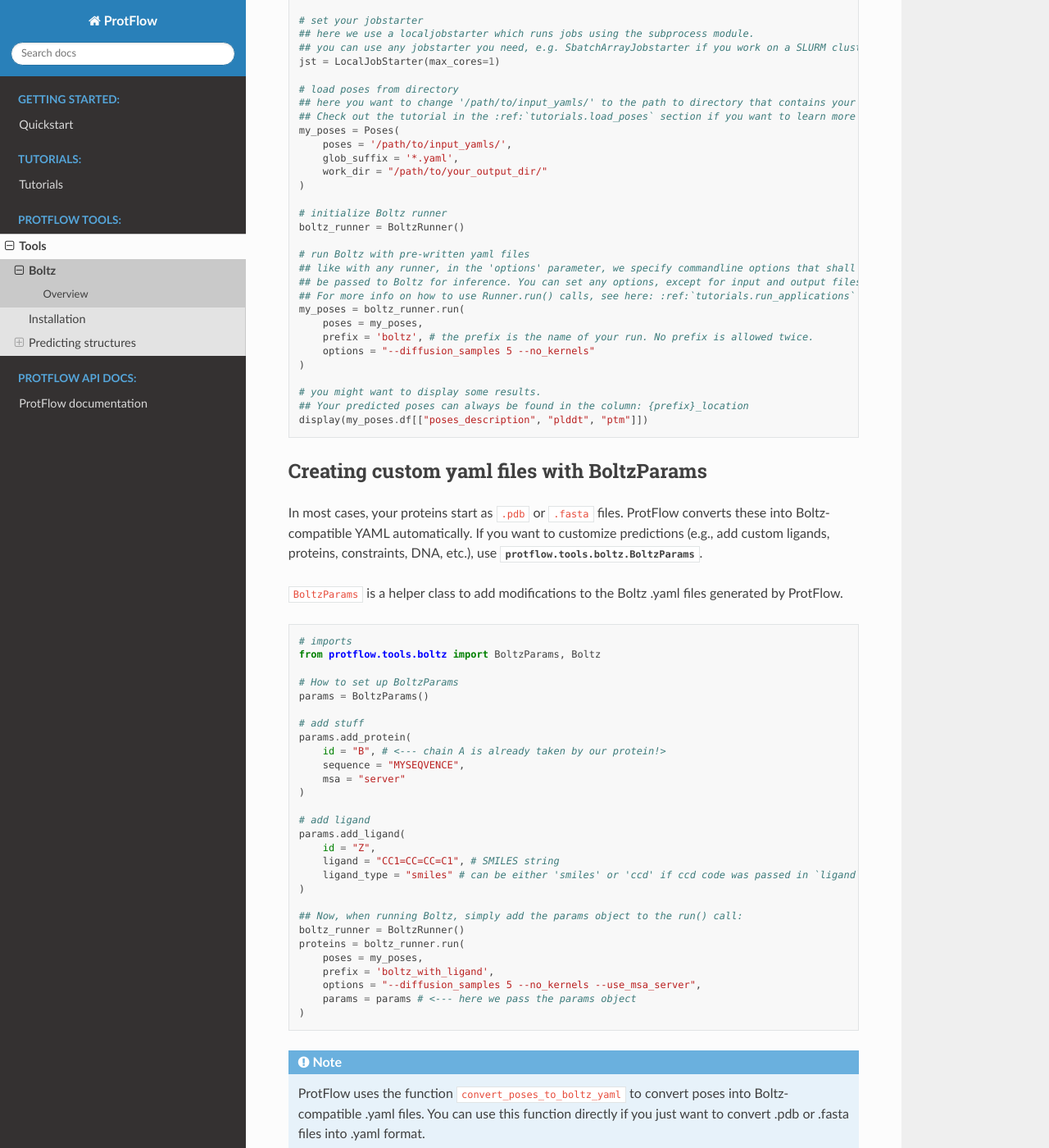
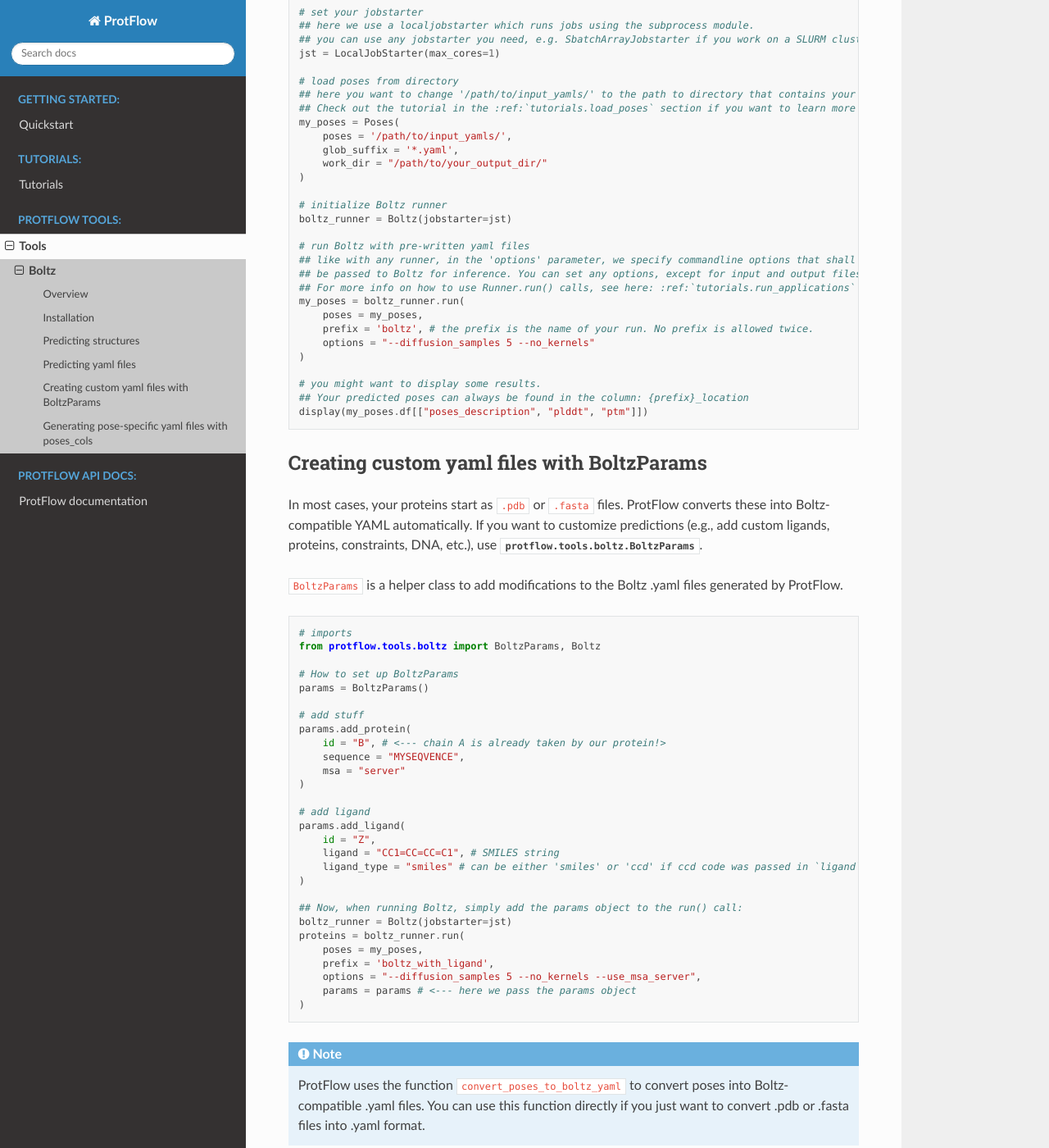
Before and after one commit to mabr3112/ProtFlow, a Sphinx documentation site: the page built from docs/source/tools/boltz.rst, in a window 1280 px wide and 1400 px high, scrolled down 1654 px. Shown: the whole window at 82% size. Built offline with Sphinx 7.4.7 and the Read the Docs theme 3.1.0, drawn with Linux system fonts in a browser that asks for light colours.

Commit message:
Revised installation and prediction structure sections
Updated Boltz installation and usage instructions in documentation.

```diff
--- a/docs/source/tools/boltz.rst
+++ b/docs/source/tools/boltz.rst
@@ -23,7 +23,7 @@
     - github: https://github.com/jacktday/boltztools/tree/main
 
 Installation
-============
+------------
 
 Follow the installation instructions in the official Boltz repository:
 `https://github.com/jwohlwend/boltz <https://github.com/jwohlwend/boltz>`_.
@@ -49,7 +49,7 @@
         protflow-check-config
 
 Predicting structures
-=====================
+---------------------
 
 .. note::
 
@@ -84,7 +84,7 @@
     )
 
     # initialize Boltz runner
-    boltz_runner = BoltzRunner()
+    boltz_runner = Boltz(jobstarter=jst)
 
     # run Boltz with pre-written yaml files
     ## like with any runner, in the 'options' parameter, we specify commandline options that shall
@@ -135,7 +135,7 @@
     )
 
     ## Now, when running Boltz, simply add the params object to the run() call:
-    boltz_runner = BoltzRunner()
+    boltz_runner = Boltz(jobstarter=jst)
     proteins = boltz_runner.run(
         poses = my_poses,
         prefix = 'boltz_with_ligand',
```
